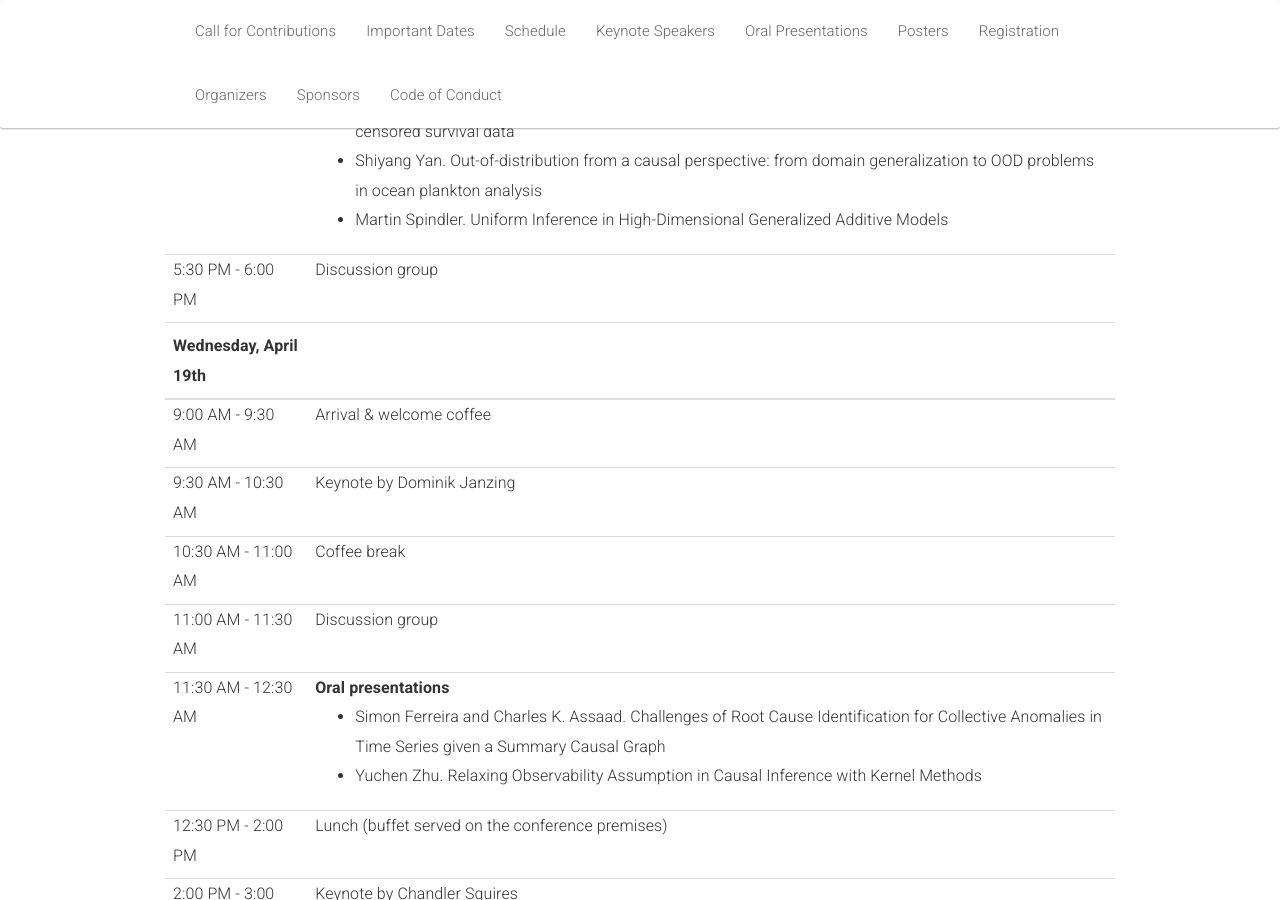
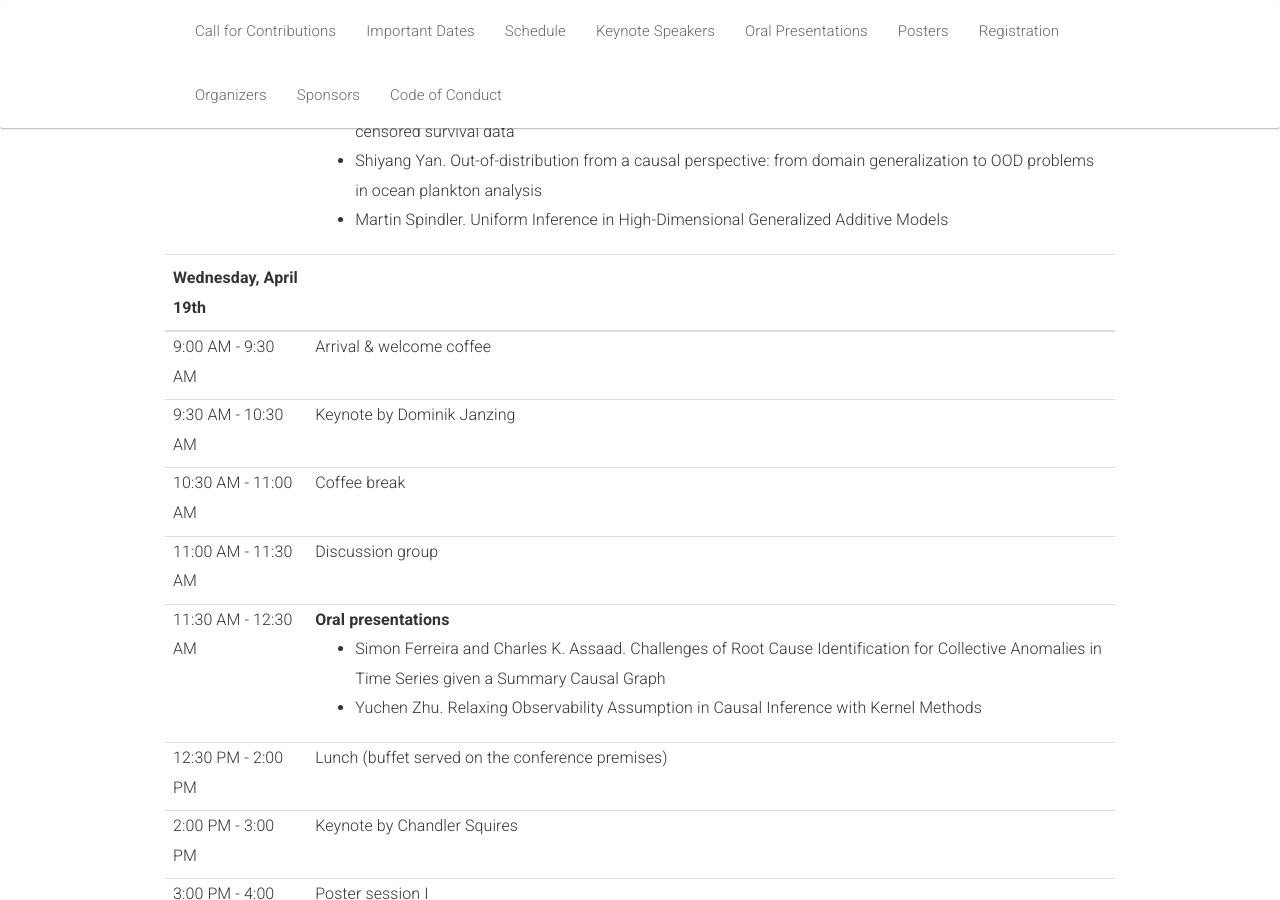
Before and after one commit to quarter-on-causality/quarter-on-causality.github.io, a Jekyll site: the page built from _pages/home_analysis.md, in a window 1280 px wide and 900 px high, scrolled down 4610 px. Built offline with Jekyll 4.4.1, drawn with Linux system fonts in a browser that asks for light colours; nearby versions of some CDN libraries.

Commit message:
Fix some problem in the schedule

```diff
--- a/_pages/home_analysis.md
+++ b/_pages/home_analysis.md
@@ -254,10 +254,6 @@ This colloquium will several keynote speakers including Antoine Chambaz, Eric Ga
                <li>Martin Spindler. Uniform Inference in High-Dimensional Generalized Additive Models</li>
              </ul>
           </td>
-        </tr>
-        <tr>
-          <td>5:30 PM - 6:00 PM</td>
-          <td>Discussion group</td>
         </tr>
       </tbody>
       <thead class="thead-light">
```
